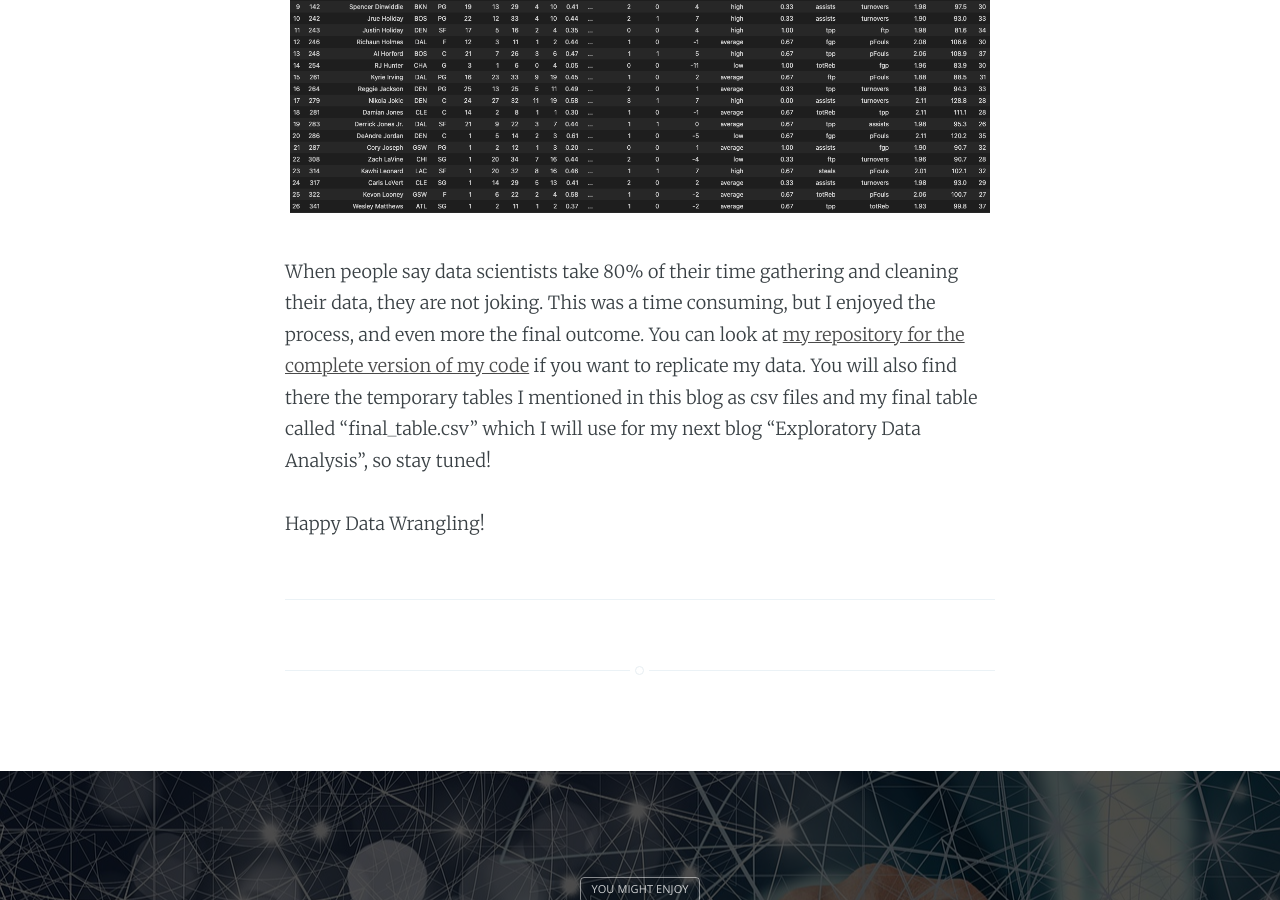
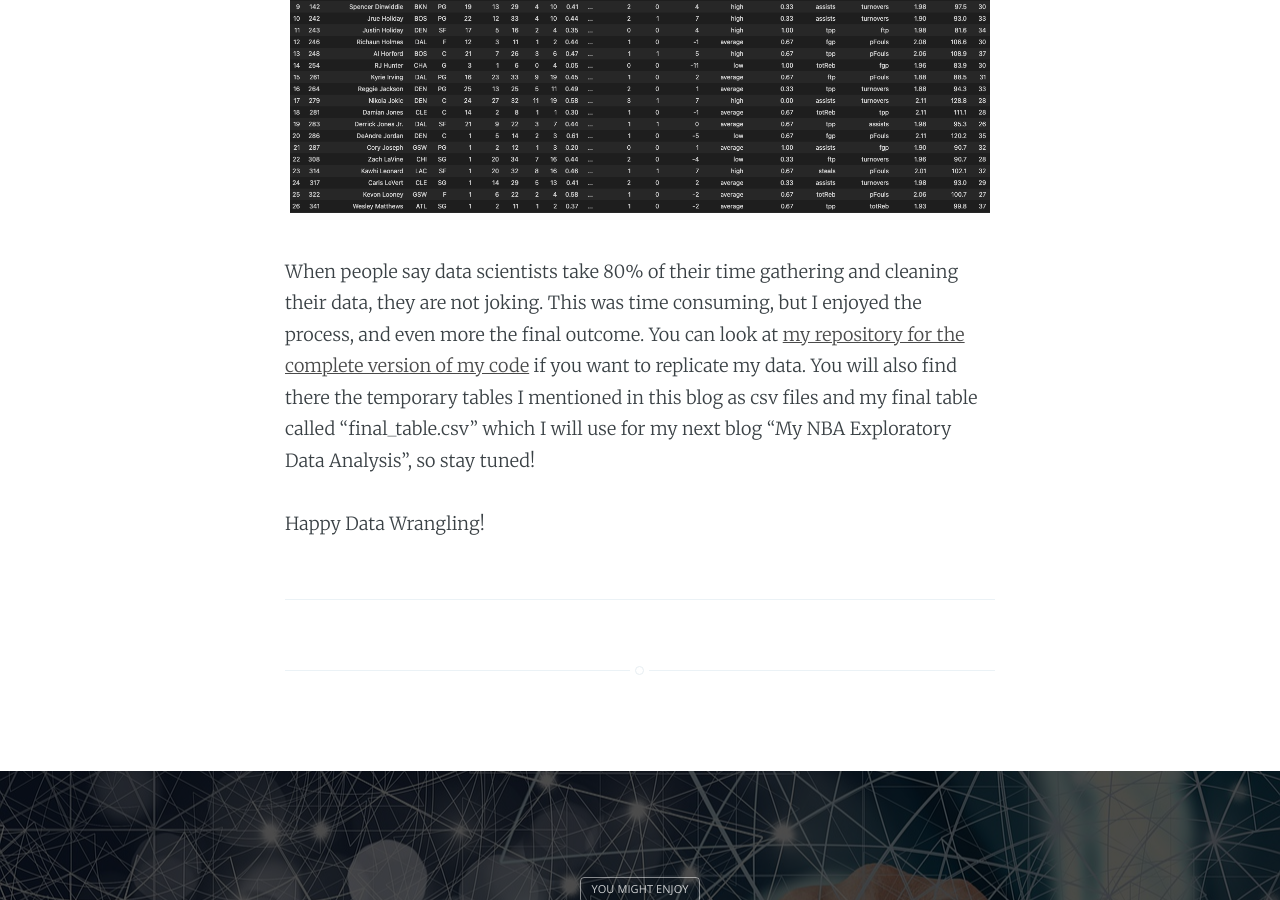
Before and after one commit to isaacaguilar97/my-blog, a Jekyll site: the page built from _posts/2023-12-11-NBA-Data-Extraction-and-Cleaning.md, in a window 1280 px wide and 900 px high, scrolled down 6127 px. Built offline with Jekyll 4.4.1, drawn with Linux system fonts in a browser that asks for light colours; nearby versions of some CDN libraries.

Commit message:
fixing grammar

```diff
--- a/_posts/2023-12-11-NBA-Data-Extraction-and-Cleaning.md
+++ b/_posts/2023-12-11-NBA-Data-Extraction-and-Cleaning.md
@@ -103,6 +103,6 @@ categories: isaac
 
 <p><img src="https://isaacaguilar97.github.io/my-blog/assets/images/final_table.png" alt="Final Table" width="700"/></p>
 
-<p>When people say data scientists take 80% of their time gathering and cleaning their data, they are not joking. This was a time consuming, but I enjoyed the process, and even more the final outcome. You can look at <a href="https://github.com/isaacaguilar97/you-in-nba">my repository for the complete version of my code</a> if you want to replicate my data. You will also find there the temporary tables I mentioned in this blog as csv files and my final table called “final_table.csv” which I will use for my next blog “Exploratory Data Analysis”, so stay tuned!</p>
+<p>When people say data scientists take 80% of their time gathering and cleaning their data, they are not joking. This was time consuming, but I enjoyed the process, and even more the final outcome. You can look at <a href="https://github.com/isaacaguilar97/you-in-nba">my repository for the complete version of my code</a> if you want to replicate my data. You will also find there the temporary tables I mentioned in this blog as csv files and my final table called “final_table.csv” which I will use for my next blog “My NBA Exploratory Data Analysis”, so stay tuned!</p>
 
 <p>Happy Data Wrangling!</p>
```
